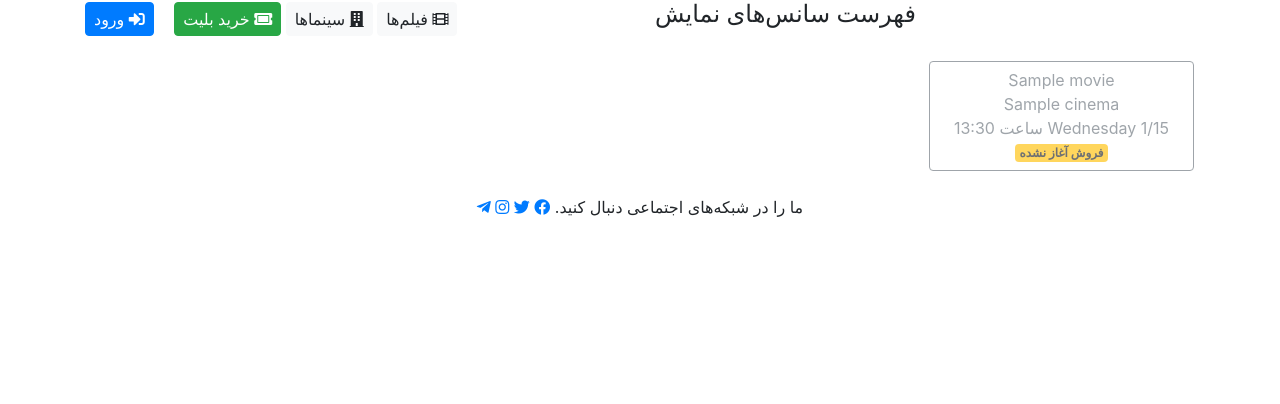
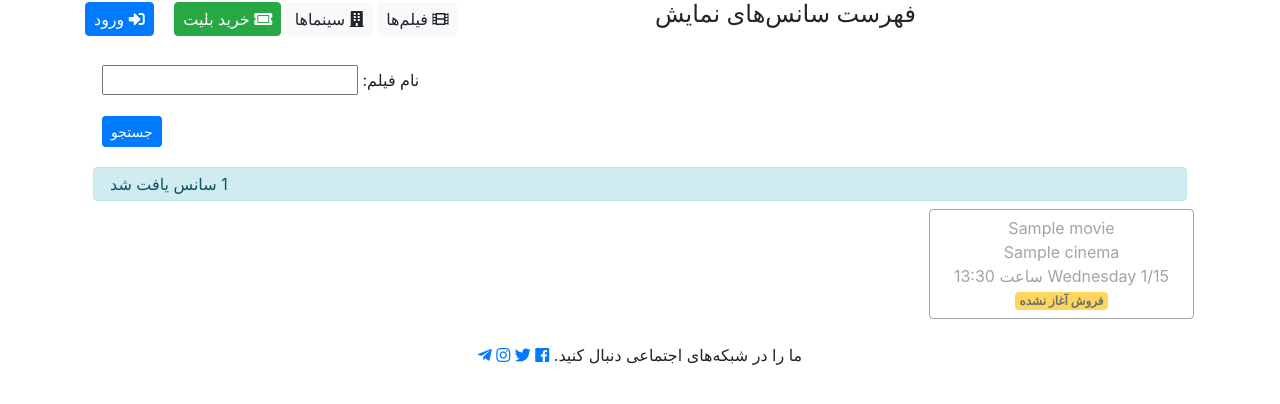
Before and after one commit to ebrahim-b/django-cinema-maktabkhooneh, a Django app: page /ticketing/showtime/list/ in a window 1280 px wide. Shown: the part 46-450 px from the top of the page. Run offline with Django 3.2, Linux system fonts and the light colour scheme; tables that the repository leaves empty hold one stand-in row (values such as "Sample post"); some libraries are stand-ins or nearby versions.

Commit message:
Add simple search form

```diff
--- /dev/null
+++ b/ticketing/forms.py
@@ -0,0 +1,5 @@
+from django import forms
+from .models import Cinema
+
+class ShowTimeSearchForm(forms.Form):
+    movie_name = forms.CharField(max_length=100, label='نام فیلم', required=False)
--- a/ticketing/templates/ticketing/base.html
+++ b/ticketing/templates/ticketing/base.html
@@ -6,7 +6,7 @@
     <title>{% block title %}{% endblock %}</title>
     {% block extra_headers %}{% endblock %}
     <link rel="stylesheet" href="https://cdn.jsdelivr.net/npm/bootstrap@4.5.3/dist/css/bootstrap.min.css" integrity="sha384-TX8t27EcRE3e/ihU7zmQxVncDAy5uIKz4rEkgIXeMed4M0jlfIDPvg6uqKI2xXr2" crossorigin="anonymous">
-    <link rel="stylesheet" href="https://pro.fontawesome.com/releases/v5.10.0/css/all.css" integrity="sha384-AYmEC3Yw5cVb3ZcuHtOA93w35dYTsvhLPVnYs9eStHfGJvOvKxVfELGroGkvsg+p" crossorigin="anonymous"/>
+    <link rel="stylesheet" type="text/css" href="{% static 'ticketing/css/font-awesome.css' %}">
     <link rel="stylesheet" type="text/css" href="{% static 'ticketing/css/main.css' %}">
     {% block extra_css %}{% endblock %}
 </head>
--- a/ticketing/templates/ticketing/showtime_list.html
+++ b/ticketing/templates/ticketing/showtime_list.html
@@ -12,8 +12,25 @@
 {% block main_content %}
     <div class="row">
         <div class="col py-3">
+
+                <div class="row">
+                    <div class="col my-1 mx-3 py-2 px-3 search-bar">
+                        <form action="" method="GET">
+                        {{ search_form.as_p }}
+                        <button type="submit" class="btn btn-primary btn-sm">جستجو</button>
+                        </form>
+                    </div>
+               </div>
+               {% if showtimes %}
                 <div class="row px-2">
-                {% if showtimes %}
+                    <div class="col">
+                        <div class="alert alert-info mt-2 mb-0 py-1 px-3">
+                            {{ showtimes.count }}
+                            سانس یافت شد
+                        </div>
+                    </div>
+                </div>
+                    <div class="row px-2">
                     {% for showtime in showtimes %}
                         <div class="col-3 px-2 py-2">
                             <a href="{% url 'ticketing:showtime_details' showtime_id=showtime.id %}"
--- a/ticketing/views.py
+++ b/ticketing/views.py
@@ -3,6 +3,7 @@ from .models import Movie,Cinema, ShowTime, Ticket
 from django.http import HttpResponse, HttpResponseRedirect
 from django.contrib.auth.decorators import login_required
 from django.urls import reverse
+from .forms import ShowTimeSearchForm
 
 
 def movie_list(request):
@@ -44,9 +45,15 @@ def showtime_list(request):
     # else:
     #     return HttpResponse('ابتدا وارد شوید')
 
-    showtimes = ShowTime.objects.all().order_by('start_time')
+    search_form = ShowTimeSearchForm(request.GET)
+    if search_form.is_valid():
+        movie_name = search_form.cleaned_data['movie_name']
+        showtimes = ShowTime.objects.filter(movie__name__contains=movie_name).order_by('start_time')
+    else:
+        showtimes = ShowTime.objects.all().order_by('start_time')
     context = {
-        'showtimes': showtimes
+        'showtimes': showtimes,
+        'search_form': search_form,
     }
     return render(request, 'ticketing/showtime_list.html', context)
 
```
